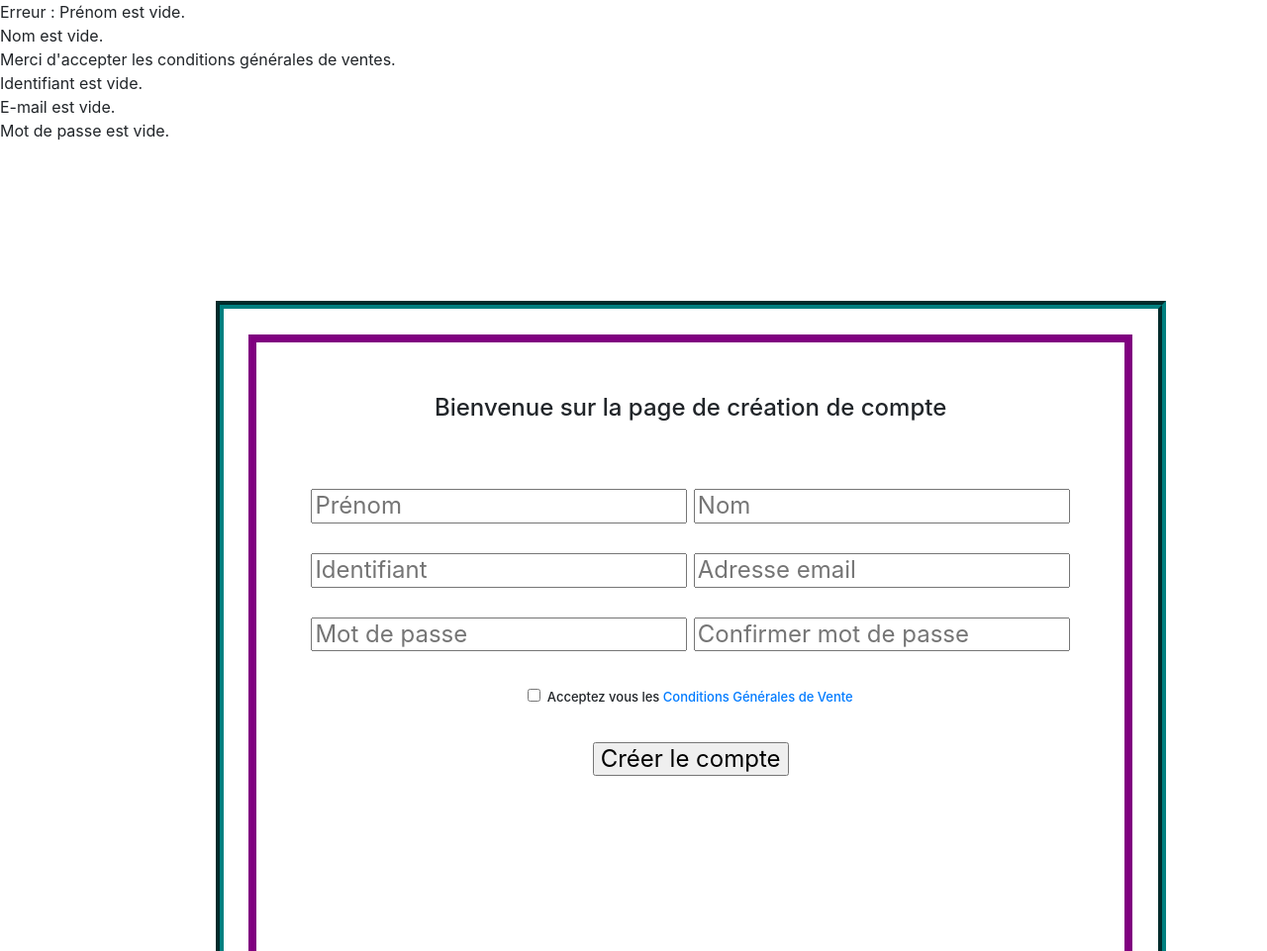
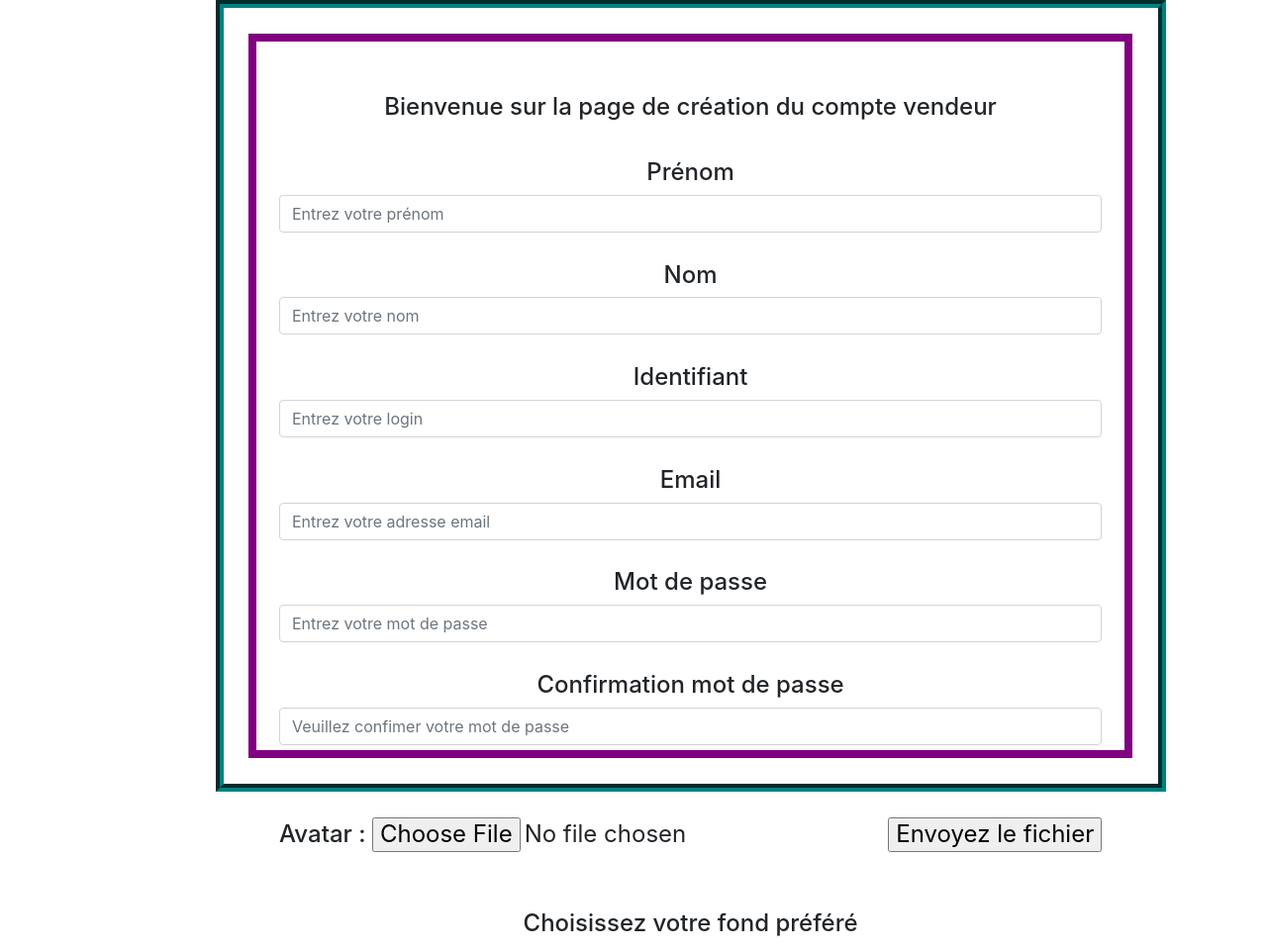
Before and after one commit to Minerale-RDK/EbayEce, a PHP site: page /CreationAcheteur.php in a window 1280 px wide. Shown: the top 961 px of the page at 99% size. Run offline with PHP 8.4, Linux system fonts and the light colour scheme.

Commit message:
Nouveau creationvendeur.php (code html)

```diff
--- a/PROJET/CreationAcheteur.php
+++ b/PROJET/CreationAcheteur.php
@@ -1,57 +1,71 @@
-<?php
+<!DOCTYPE HTML>
+<html>
+<html>
+<head>
+<title>Connexion Vendeur</title>
+    <meta charset="utf-8">
+    <meta name="viewport" content="width=device-width, initial-scale=1"> <link rel="stylesheet"
+    href="https://stackpath.bootstrapcdn.com/bootstrap/4.1.3/css/bootstrap.min.css">
+    <script src="https://code.jquery.com/jquery-3.3.1.slim.min.js"></script>
+    <script src="https://stackpath.bootstrapcdn.com/bootstrap/4.1.3/js/bootstrap.min.js"></script>
+    <link rel="stylesheet" type="text/css" href="CreationAcheteur.css" />
+</head>
+<body>
+    <div class="col-9" id="Cadre1">
+        <div calss="col-7" id="Cadre2">
+            <br>
+            <h4><br>Bienvenue sur la page de création du compte vendeur<br><h4>
+                <br>
+                <div class="row">
+                    <form action="upload_vendeurs.php" method="post" enctype="multipart/form-data" class="col-md4 ml-auto mr-auto">
+                        <div class="form-group">
+                            <label for="Prénom">Prénom</label>
+                            <input type="text" class="form-control" name="Prénom" id="Prénom" aria-describedby="nameHelp" placeholder="Entrez votre prénom"><br>
+                            <label for="Nom">Nom</label>
+                            <input type="text" class="form-control" name="Nom" id="Nom" aria-describedby="nameHelp" placeholder="Entrez votre nom"><br>
+                            <label for="Nom">Identifiant</label>
+                            <input type="text" class="form-control" name="Identifiant" id="Identifiant" aria-describedby="identifiantHelp" placeholder="Entrez votre login"><br>
+                            <label for="Nom">Email</label>
+                            <input type="email" class="form-control" name="email" id="email" aria-describedby="emailHelp" placeholder="Entrez votre adresse email"><br>
+                            <label for="Nom">Mot de passe</label>
+                            <input type="password" class="form-control" name="pwd" id="pwd" aria-describedby="pwdHelp" placeholder="Entrez votre mot de passe"><br>
+                            <label for="Nom">Confirmation mot de passe</label>
+                            <input type="password" class="form-control" name="pwd2" id="pwd2" aria-describedby="pwd2Help" placeholder="Veuillez confimer votre mot de passe"><br><br>
+                        </div>
+                        <div>
+                            Avatar :
+                            <input size="100" type="file" name="fichier" value="" />
+                            <input type="submit" value="Envoyez le fichier" /><br><br>
+                        </div>
+                        <br><p>Choisissez votre fond préféré</p>
+                        <div class="row">
+                        <div class="col-4"><br>
+                            <div class="list-group" id="list-tab" role="tablist">
+                                <a type="radio" class="list-group-item list-group-item-action active" id="couv1" name="couv1" data-toggle="list" href="#list-home" role="tab" aria-controls="home" value="1">Automne</a>
+                                <a type="radio" class="list-group-item list-group-item-action" id="couv2" name="couv2" data-toggle="list" href="#list-profile" role="tab" aria-controls="profile" value="2">Wallpaper</a>
+                                <a type="radio" class="list-group-item list-group-item-action" id="couv3" name="couv3" data-toggle="list" href="#list-messages" role="tab" aria-controls="messages" value="3">Flou</a>
+                                <a type="radio" class="list-group-item list-group-item-action" id="couv4" name="couv4" data-toggle="list" href="#list-settings" role="tab" aria-controls="settings" value="4">Etoiles</a>
+                            </div>
+                        </div>
+                        <div class="col-4ol">
+                            <div class="tab-content" id="nav-tabContent">
+                            <div class="tab-pane fade show active" id="list-home" role="tabpanel" aria-labelledby="list-home-list"><img src="images/fonddecouv/1.jpg" alt="automne"></div>
+                            <div class="tab-pane fade" id="list-profile" role="tabpanel" aria-labelledby="list-profile-list"><img src="images/fonddecouv/5.jpg" alt="Wallpaper"/></div>
+                            <div class="tab-pane fade" id="list-messages" role="tabpanel" aria-labelledby="list-messages-list"><img src="images/fonddecouv/3.jpg" alt="Flou"></div>
+                            <div class="tab-pane fade" id="list-settings" role="tabpanel" aria-labelledby="list-settings-list"><img  src="images/fonddecouv/4.jpg" alt="Etoiles"></div>
+                            </div><br>
+                        </div>
+                        </div>
+                        <div>
+                            <input type="checkbox" id="CGV" name="CGV" value="CGV">
+                            <label for="CGV" style="font-size: small;">Acceptez vous les <a href="CGV.htlm">Conditions Générales de Vente </a></label>
+                        </div> <br>
+                        <button type="submit" id="bttncreation" class="btn btn-primary">Créez votre compte</button>
+                    </form>
+                </div>
+        </div>
+    </div>
 
-$prenom = isset($_POST["Prénom"])? $_POST["Prénom"] : "";
-$nom = isset($_POST["Nom"])? $_POST["Nom"] : "";
-$login = isset($_POST["Identifiant"])? $_POST["Identifiant"] : "";
-$email = isset($_POST["email"])? $_POST["email"] : "";
-$pwd = isset($_POST["pwd"])? $_POST["pwd"] : "";
-$pwd2 = isset($_POST["pwd2"])? $_POST["pwd2"] : "";
-$cgv = isset($_POST["CGV"])? $_POST["CGV"] :"";
-$erreur = "";
+</body>
 
-$database = "ebayece";
-
-$db_handle = mysqli_connect('localhost:3308', 'root', '');
-$db_found = mysqli_select_db($db_handle, $database);
-
-if($db_found){
-
-
- if ($prenom == "") {
- $erreur .= "Prénom est vide. <br>";
- }
- if ($nom == "") {
- $erreur .= "Nom est vide. <br>";
-}
- if ($cgv =="") {
-     $erreur .= "Merci d'accepter les conditions générales de ventes. <br>";
- }
- if ($login == "") {
- $erreur .= "Identifiant est vide. <br>";
-}
- if ($email == "") {
- $erreur .= "E-mail est vide. <br>";
-}
- if ($pwd == "") {
-    $erreur .= "Mot de passe est vide. <br>";
-}
-}
-if ($pwd != $pwd2) {
-    $erreur .= "Les mots de passes sont différents. <br>";
-}
-
-if ($erreur == "") {
-    $sqlInsert = "INSERT INTO acheteurs (login, pwd, Nom, Prenom, email) VALUES ('$login', '$pwd', '$nom', '$prenom', '$email')";
-    $result = mysqli_query($db_handle, $sqlInsert);
-    if (!$result){
-        die("impossible d ajouter cet enregistrement");
-    }
-    echo "Votre compte a bien été créer !";
-}
-    else {
-    echo "Erreur : $erreur";
-    include('CreationAcheteur.html');
-    exit;
-    }
-
-?>
+</html>
```
